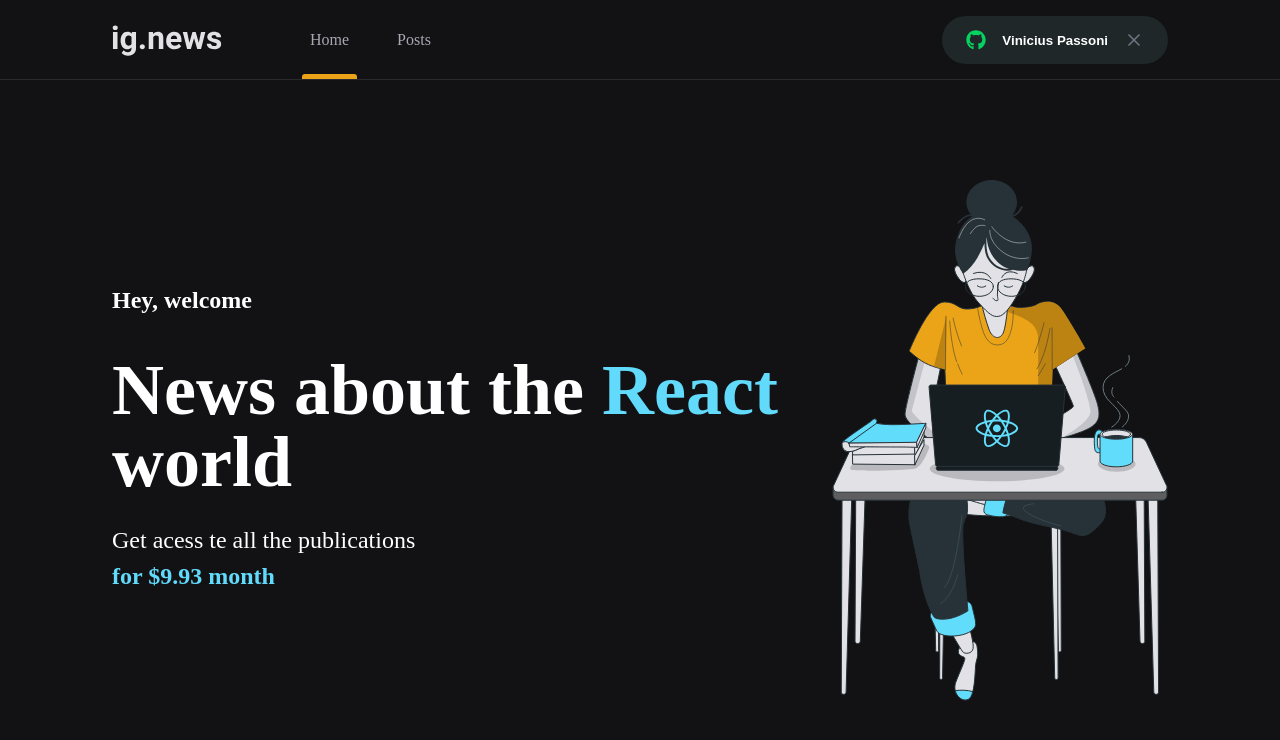
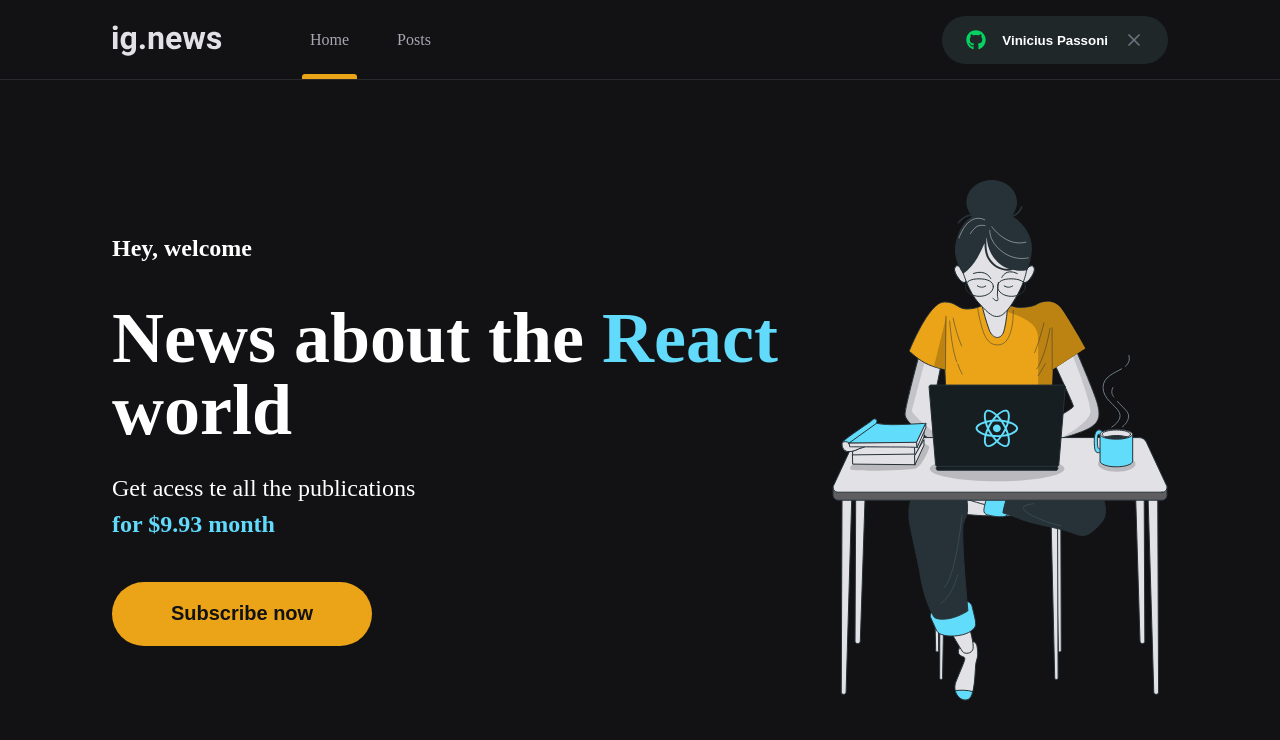
Before and after one commit to ViniciusPassoni97/ignews, a Next.js app: page / in a window 1280 px wide. Shown: the top 740 px of the page. Built offline with nearby package versions, Linux system fonts and the light colour scheme.

Commit message:
Subscribe button

```diff
--- /dev/null
+++ b/src/components/SubscribeButton/index.tsx
@@ -0,0 +1,13 @@
+import React from 'react'
+import styles from './style.module.scss'
+
+export default function SubscribeButton() {
+    return (
+        <button
+            type="button"
+            className={styles.subscribeButton}
+        >
+            Subscribe now
+        </button>
+    )
+}
--- /dev/null
+++ b/src/components/SubscribeButton/style.module.scss
@@ -0,0 +1,21 @@
+.subscribeButton {
+    height: 4rem;
+    width: 260px;
+    border: 0;
+    border-radius: 2rem;
+    background: var(--yellow-500);
+    color: var(--gray-900);
+    font-size: 1.25rem;
+    font-weight: bold;
+
+    display: flex;
+    align-items: center;
+    justify-content: center;
+    cursor: pointer;
+
+    transition: filter 0.2s;
+
+    &:hover {
+        filter: brightness(0.8);
+    }
+}
--- a/src/pages/home.module.scss
+++ b/src/pages/home.module.scss
@@ -35,4 +35,8 @@
             font-weight: bold;
         }
     }
+
+    button {
+        margin-top: 2.5rem;
+    }
 }
--- a/src/pages/index.tsx
+++ b/src/pages/index.tsx
@@ -1,4 +1,5 @@
 import Head from 'next/head'
+import SubscribeButton from '../components/SubscribeButton';
 import styles from './home.module.scss';
 
 export default function Home() {
@@ -17,6 +18,7 @@
               Get acess te all the publications <br/>
               <span>for $9.93 month</span>
             </p>
+            <SubscribeButton />
         </section>
         <img src="/images/avatar.svg" alt="gril coding" />
       </main>
```
